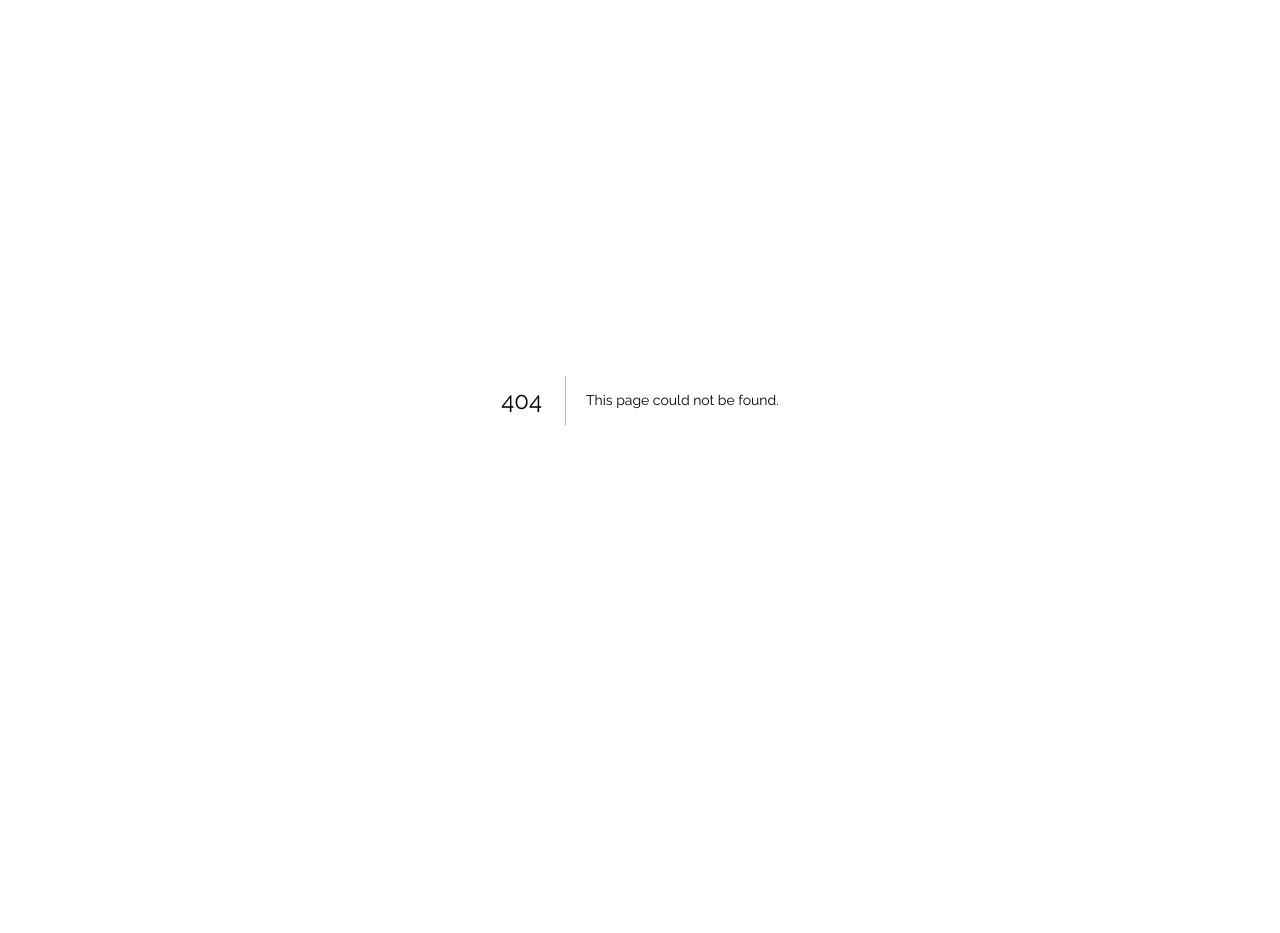
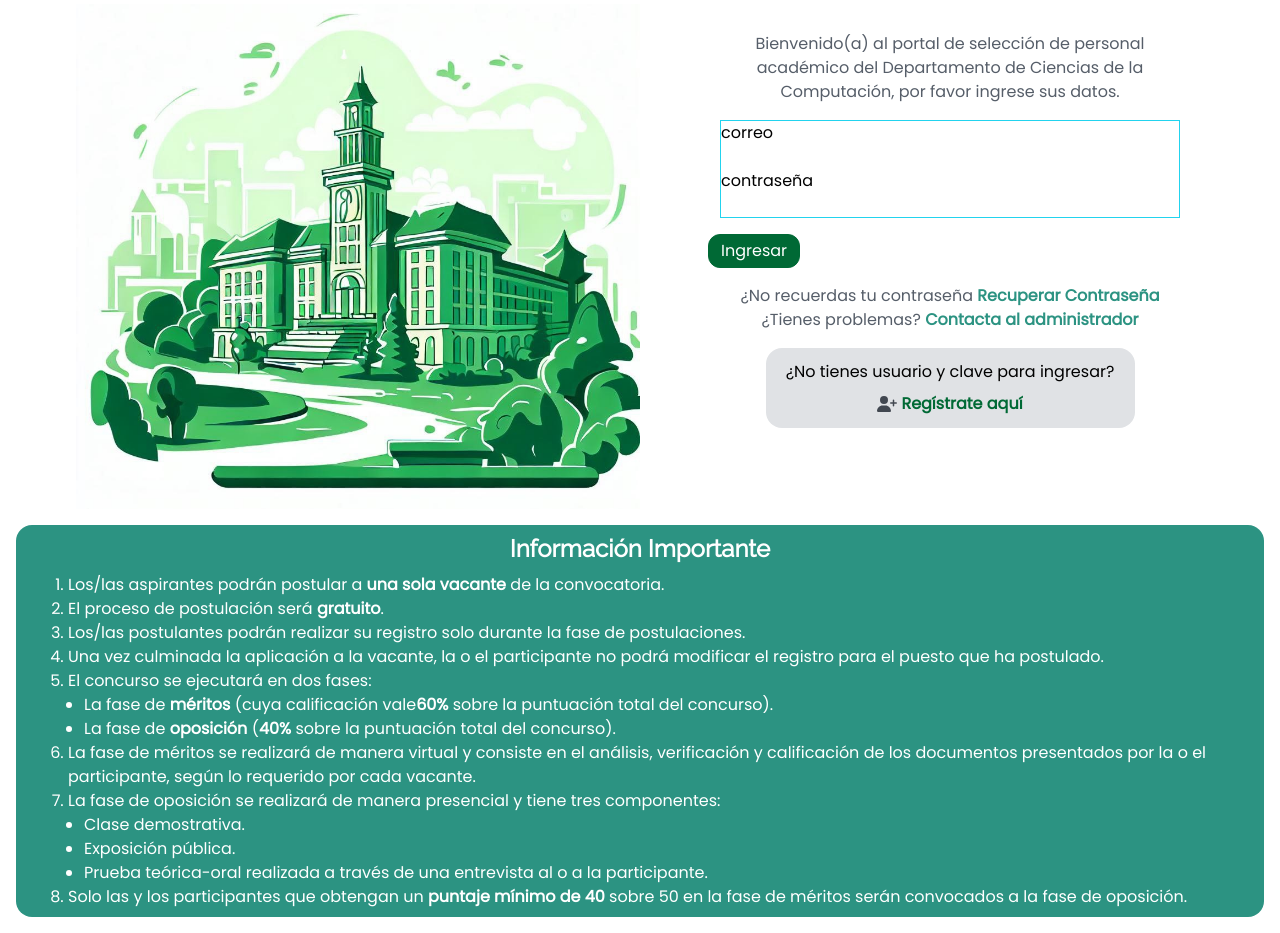
Before and after one commit to DM2V/sistema-postulacion, a Next.js app in the folder frontend/: page /Public/Login in a window 1280 px wide. Before the commit this address had no page. Before the commit the page ends 800 px from the top, so only its background shows below. Built offline with nearby package versions, Linux system fonts and the light colour scheme.

Commit message:
Add Login, Signup page

```diff
--- a/frontend/package.json
+++ b/frontend/package.json
@@ -14,6 +14,7 @@
     "date-fns": "^2.30.0",
     "leaflet": "^1.9.4",
     "next": "14.0.2",
+    "pocketbase": "^0.19.0",
     "react": "^18",
     "react-dom": "^18",
     "react-leaflet": "^4.2.1",
--- a/frontend/src/assets/icons/index.tsx
+++ b/frontend/src/assets/icons/index.tsx
@@ -264,3 +264,12 @@ export const EmbeddedCircle = () => (
     </svg>
   </div>
 );
+
+export const SignupIcon = () => (
+  <svg xmlns="http://www.w3.org/2000/svg" height="1em" viewBox="0 0 640 512">
+    <path
+      fill="#414750"
+      d="M96 128a128 128 0 1 1 256 0A128 128 0 1 1 96 128zM0 482.3C0 383.8 79.8 304 178.3 304h91.4C368.2 304 448 383.8 448 482.3c0 16.4-13.3 29.7-29.7 29.7H29.7C13.3 512 0 498.7 0 482.3zM504 312V248H440c-13.3 0-24-10.7-24-24s10.7-24 24-24h64V136c0-13.3 10.7-24 24-24s24 10.7 24 24v64h64c13.3 0 24 10.7 24 24s-10.7 24-24 24H552v64c0 13.3-10.7 24-24 24s-24-10.7-24-24z"
+    />
+  </svg>
+);
--- /dev/null
+++ b/frontend/src/pages/Public/Login.tsx
@@ -0,0 +1,121 @@
+import { SignupIcon } from "@/assets/icons";
+import Image from "next/image";
+import LoginImg from "../../assets/images/login.jpg";
+import GreenButton from "../../components/Buttons/GreenButton";
+
+function Login() {
+  return (
+    <>
+      <div className="lg: mx-5 flex-col md:flex md:flex-row">
+        <div className="w-full md:w-1/2">
+          <Image
+            src={LoginImg}
+            alt="login-logo"
+            className="mt-1 hidden h-96 w-full md:block lg:h-[505px] lg:pl-14"
+            width={500}
+            height={384}
+            priority={true}
+          />
+        </div>
+        <div className="md:w-1/2 lg:mt-4 lg:px-16">
+          <p className="m-4 text-center text-tp-disable-color md:text-sm lg:text-base">
+            Bienvenido(a) al portal de selección de personal académico del
+            Departamento de Ciencias de la Computación, por favor ingrese sus
+            datos.
+          </p>
+
+          <form className="m-4 flex flex-col justify-center border border-cyan-400">
+            <label htmlFor="">correo</label>
+            <input type="text" className="" />
+
+            <label htmlFor="">contraseña</label>
+            <input type="text" className="" />
+          </form>
+
+          <GreenButton content="Ingresar" />
+
+          <div className="m-4 text-center text-sm font-medium text-tp-disable-color lg:text-base">
+            <div>
+              ¿No recuerdas tu contraseña{" "}
+              <b className="text-state-hover">Recuperar Contraseña</b>
+            </div>
+            <div>
+              ¿Tienes problemas?{" "}
+              <b className="text-state-hover">Contacta al administrador</b>
+            </div>
+          </div>
+
+          <div className="m-4 mx-auto w-full rounded-2xl bg-bg-disable p-3 text-center text-sm md:w-3/4 lg:text-base">
+            <div>¿No tienes usuario y clave para ingresar?</div>
+            <div className="mt-2 flex items-center justify-center gap-1">
+              <SignupIcon />
+              <div className="font-bold text-primary-color">
+                Regístrate aquí
+              </div>
+            </div>
+          </div>
+        </div>
+      </div>
+
+      <div className="m-4 rounded-2xl bg-state-hover px-5 py-2 text-sm text-white lg:h-max lg:w-auto lg:px-10 lg:py-2 lg:text-base">
+        <h5 className="mb-2 text-center text-2xl font-bold md:text-h5">
+          Información Importante
+        </h5>
+        <ol className="list-decimal pl-3">
+          <li>
+            Los/las aspirantes podrán postular a{" "}
+            <strong>una sola vacante</strong> de la convocatoria.
+          </li>
+          <li>
+            El proceso de postulación será <strong>gratuito</strong>.
+          </li>
+          <li>
+            Los/las postulantes podrán realizar su registro solo durante la fase
+            de postulaciones.
+          </li>
+          <li>
+            Una vez culminada la aplicación a la vacante, la o el participante
+            no podrá modificar el registro para el puesto que ha postulado.
+          </li>
+          <li>
+            El concurso se ejecutará en dos fases:
+            <ol type="a" className="list-disc pl-4">
+              <li>
+                La fase de <strong>méritos</strong> (cuya calificación vale
+                <strong>60%</strong> sobre la puntuación total del concurso).
+              </li>
+              <li>
+                La fase de <strong>oposición</strong> (<strong>40%</strong>{" "}
+                sobre la puntuación total del concurso).
+              </li>
+            </ol>
+          </li>
+          <li>
+            La fase de méritos se realizará de manera virtual y consiste en el
+            análisis, verificación y calificación de los documentos presentados
+            por la o el participante, según lo requerido por cada vacante.
+          </li>
+          <li>
+            La fase de oposición se realizará de manera presencial y tiene tres
+            componentes:
+            <ol type="a" className="list-disc pl-4">
+              <li>Clase demostrativa.</li>
+              <li>Exposición pública.</li>
+              <li>
+                Prueba teórica-oral realizada a través de una entrevista al o a
+                la participante.
+              </li>
+            </ol>
+          </li>
+          <li>
+            Solo las y los participantes que obtengan un{" "}
+            <strong>puntaje mínimo de 40</strong> sobre 50 en la fase de méritos
+            serán convocados a la fase de oposición.
+          </li>
+        </ol>
+      </div>
+    </>
+  );
+}
+
+export default Login;
--- /dev/null
+++ b/frontend/src/pages/Public/Signup.tsx
@@ -0,0 +1,37 @@
+import Image from "next/image";
+import signupImg from "../../assets/images/signup.png";
+import GreenButton from "../../components/Buttons/GreenButton";
+
+const Signup = () => {
+  return (
+    <div className="md:bg container mx-auto mb-10 mt-2 px-10 md:flex md:flex-row md:items-center md:bg-[url(../assets/images/bg.jpg)] md:bg-cover lg:flex lg:flex-row lg:justify-center">
+      <div className="z-10 my-5 flex w-full flex-col items-center justify-center rounded-3xl bg-gray-bg p-8 shadow-sm shadow-tp-disable-color md:m-5 md:-ml-1 md:w-96">
+        <h4 className="pb-5 text-center text-2xl font-bold text-primary-color lg:text-h4">
+          Registro de Postulante
+        </h4>
+        <form className="w-full text-sm lg:text-base">
+          <h6>Captcha</h6>
+          <h6>
+            Acepto la <strong>Politica de Privacidad*</strong>
+          </h6>
+        </form>
+
+        <GreenButton content="Enviar" />
+      </div>
+
+      <div className="relative -ml-5 hidden h-96 w-96 md:block " dir="rtl">
+        <div className="absolute bottom-0 left-0 h-full w-full rounded-s-3xl bg-gradient-to-t from-secondary-color from-20% via-transparent via-30% to-bg-disable to-100%  opacity-70 shadow-sm shadow-tp-disable-color"></div>
+        <Image
+          src={signupImg}
+          alt="signup logo"
+          className="h-full w-full rounded-s-3xl object-fill"
+        />
+        <h6 className="absolute bottom-0 left-0 right-0 p-2 text-center font-bold text-white">
+          Postúlate Universidad de las Fuerzas Armadas ESPE
+        </h6>
+      </div>
+    </div>
+  );
+};
+
+export default Signup;
--- a/frontend/src/pages/index.tsx
+++ b/frontend/src/pages/index.tsx
@@ -1,13 +1,11 @@
-import Footer from "@/components/Layout/Footer";
 import Navbar from "@/components/Layout/Navbar";
-import HomePage from "./Public/Home";
+import Signup from "./Public/Signup";
 
 export default function Home() {
   return (
     <div className="">
       <Navbar />
-      <HomePage />
-      <Footer />
+      <Signup />
     </div>
   );
 }
--- a/frontend/src/utils/pocketbase.ts
+++ b/frontend/src/utils/pocketbase.ts
@@ -0,0 +1,3 @@
+import PocketBase from "pocketbase";
+
+export const pb = new PocketBase("http://127.0.0.1:8090");
```
Also changed, not shown: 1 other file (tests, documents, lock files or other folders).
